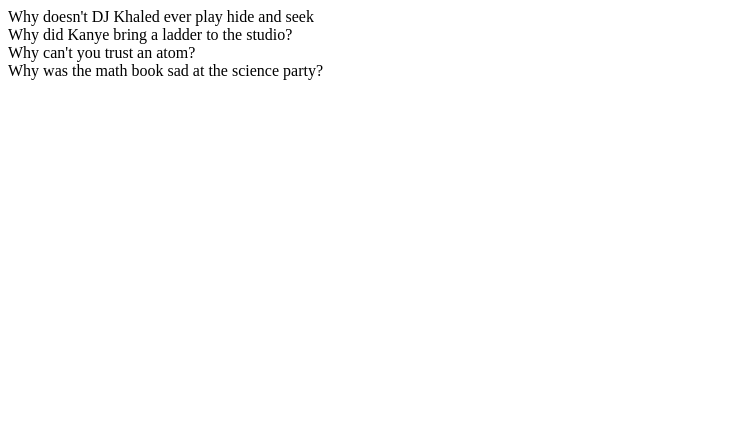
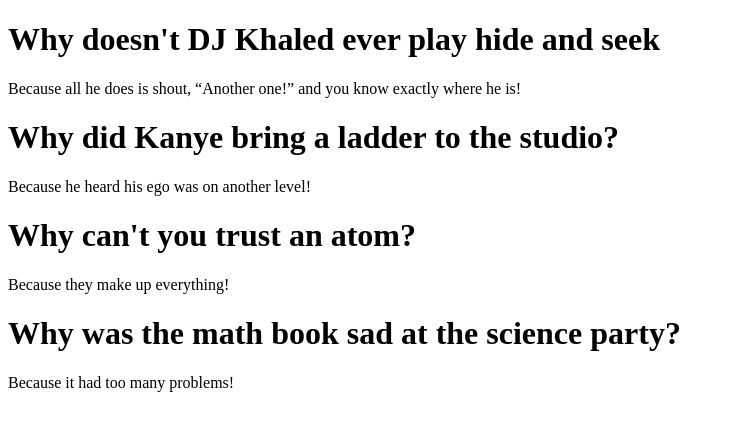
Before and after one commit to abhijeetgaur-dev/simple-react-accordion, a React (Vite) app in the folder simple-accordion/: page / in a window 1280 px wide. Shown: the top 430 px of the page, without its empty margins (0-734 px from the left). Built offline with nearby package versions, Linux system fonts and the light colour scheme.

Commit message:
react practice

```diff
--- a/simple-accordion/src/components/Accordion.jsx
+++ b/simple-accordion/src/components/Accordion.jsx
@@ -1,24 +1,18 @@
-import { useState } from "react"
 import data from "./data"
 
 const Accordion = () =>{
-  let [selected, setSelected] = useState(0)
   const getCurrentId = (id) =>{
     console.log(id)
-    selected === id ? setSelected(null) : setSelected(id)
   }
+
   return (
-    <div>
+    <div className="wrapper">
       {data.map((dataItem) => (
-        <div key= {dataItem.id}>
-          <div className= "post-question" onClick= {() => getCurrentId(dataItem.id)}>{dataItem.question}</div>
-          {selected === dataItem.id &&
-          <div className = "post-answer">{dataItem.answer}</div>
-          }
-
+        <div key={dataItem.id} className="post">
+          <div className="post-question" onClick={() => getCurrentId(dataItem.id)}><h1>{dataItem.question}</h1></div>
+          <div className="post-answer">{dataItem.answer}</div>
         </div>
       ))}
-
     </div>
 
   )
```
Also changed, not shown: simple-accordion/src/components/practice.txt (added).
